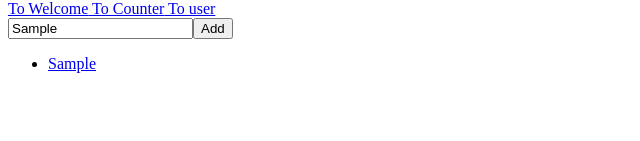
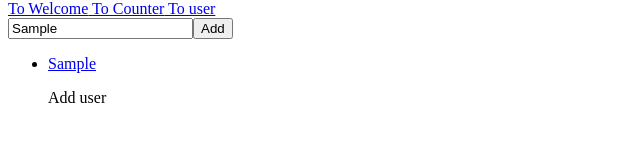
Before and after one commit to SeleneVicenza/react-exercises, a React (Create React App) app: page /user in a window 1280 px wide. Both pictures are taken after typing "Sample" into the empty fields and a click on the button "Add". Shown: the part 213-354 px from the top of the page, without its empty margins (0-640 px from the left). Built offline with nearby package versions, Linux system fonts and the light colour scheme.

Commit message:
react-router-07

```diff
--- a/src/App.js
+++ b/src/App.js
@@ -42,15 +42,16 @@ import ShowGithubUser from "./ShowGithubUser";
             <Link to='/counter'> To Counter</Link>
             <Link to='/user'> To user</Link>
             <Routes>
-                    <Route path='/' element={<Welcome />}/>
-                    <Route path='/counter' element={<Counter />}/>
+                <Route path='/' element={<Welcome />} />
+                <Route path='/counter' element={<Counter />} />
                 <Route path='/user' element={<GithubUserList />}>
-                        <Route path=":username" element={<ShowGithubUser/>}/>
+                    <Route index element={<p>Add user</p>} />
+                    <Route path=":username" element={<ShowGithubUser />} />
                 </Route>
                 <Route path='*' element={<div>
                     <p>Error</p>
                     <Link to='/'>return to Home</Link>
-                    </div>}/>
+                </div>} />
             </Routes>
 
             {/* <Welcome name={<strong>Selene</strong>} />
--- a/src/GithubUserList.js
+++ b/src/GithubUserList.js
@@ -26,10 +26,10 @@ export function GithubUserList() {
                     return (<div>
                         <li key={index}>
 
-                            <Link to={item} key={index} user={item} >{item}</Link>
+                            <Link to=':username' key={index} user={item} >{item}</Link>
                             <Outlet />
                         </li>
-                        <Outlet />
+
                     </div>)
                 })}
             </ul>
```
Lines whose indentation alone changed are shown as unchanged.
